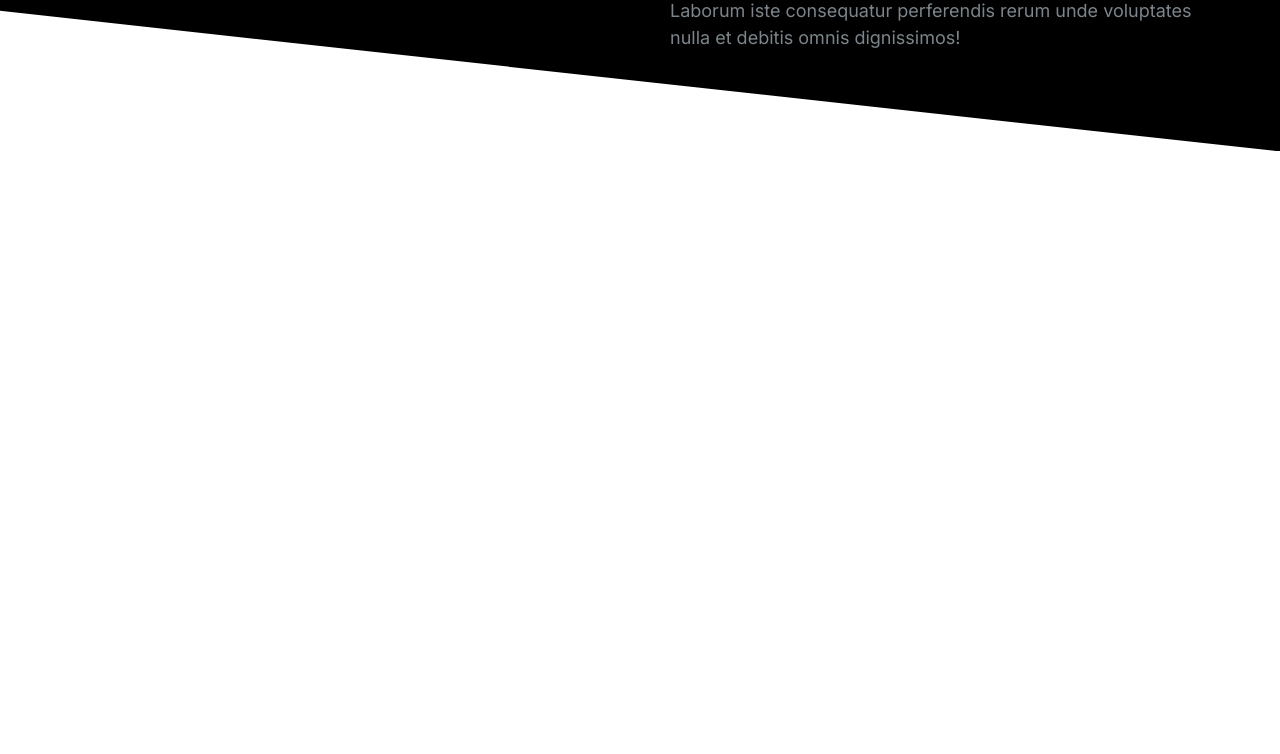
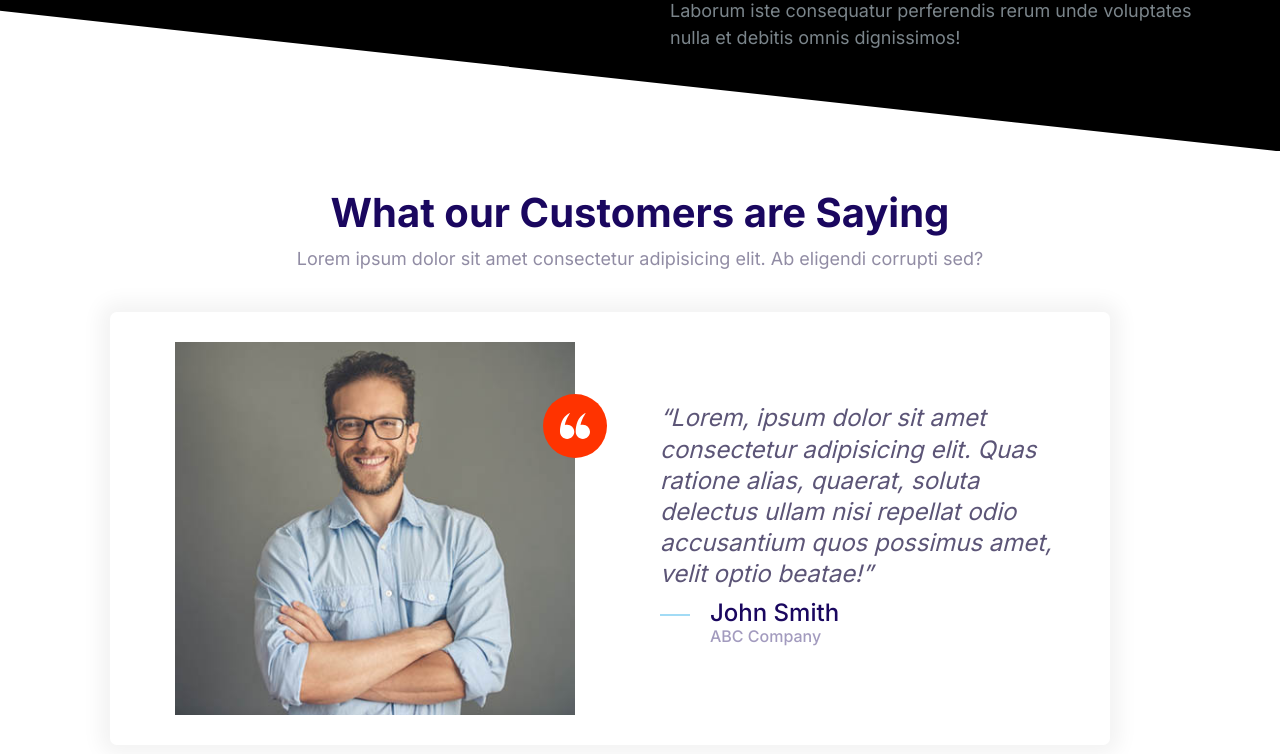
Before and after one commit to MarinaWestling/mosh_html_css_course_project, a plain HTML site: page index.html in a window 1280 px wide. Shown: the part 4076-4830 px from the top of the page. Before the commit the page ends 4287 px from the top, so only its background shows below. Drawn offline with nearby package versions, Linux system fonts and the light colour scheme.

Commit message:
added testimonial block

```diff
--- a/css/styles.css
+++ b/css/styles.css
@@ -759,6 +759,7 @@ a {
 /* Showcase block */
 .showcase__block {
   padding: 0 5rem;
+  margin-bottom: 0;
 }
 .showcase__block .block__header {
   padding: 2rem 0 0 0;
--- a/index.html
+++ b/index.html
@@ -266,6 +266,42 @@
         </article>
       </div>
     </section>
+    <section class="block container testimonials__block">
+      <header class="block__header">
+        <h2>What our Customers are Saying</h2>
+        <p>Lorem ipsum dolor sit amet consectetur adipisicing elit. Ab eligendi corrupti sed?</p>
+      </header>
+      <div class="card testimonial">
+        <div class="grid grid--cols-2">
+          <span class="quote-img-container">
+            <span class="icon-container icon-container--accent testimonial__quote-image">
+              <svg class="icon icon--primary">
+                <use xlink:href="images/sprite.svg#quotes"></use>
+              </svg>
+            </span>
+            <img class="testimonial__image" src="images/testimonial.jpg" alt="A happy customer">
+          </span>
+          <blockquote class="quote">
+            <p class="quote__text">Lorem, ipsum dolor sit amet consectetur adipisicing elit. Quas ratione alias, quaerat, soluta delectus ullam nisi repellat odio accusantium quos possimus amet, velit optio beatae!</p>
+            <footer>
+             <div class="media">
+               <div class="media__image">
+                 <svg class="icon icon--primary quote__line">
+                   <use xlink:href="images/sprite.svg#line"></use>
+                 </svg>
+               </div>
+               <div class="media__body">
+                 <h3 class="media__title quote__author">John Smith</h3>
+                 <p class="quote__company">
+                   ABC Company
+                 </p>
+               </div>
+             </div>
+            </footer>
+          </blockquote>
+        </div>
+      </div>
+    </section>
     <script src="script/index.js"></script>
   </body>
 </html>
```
